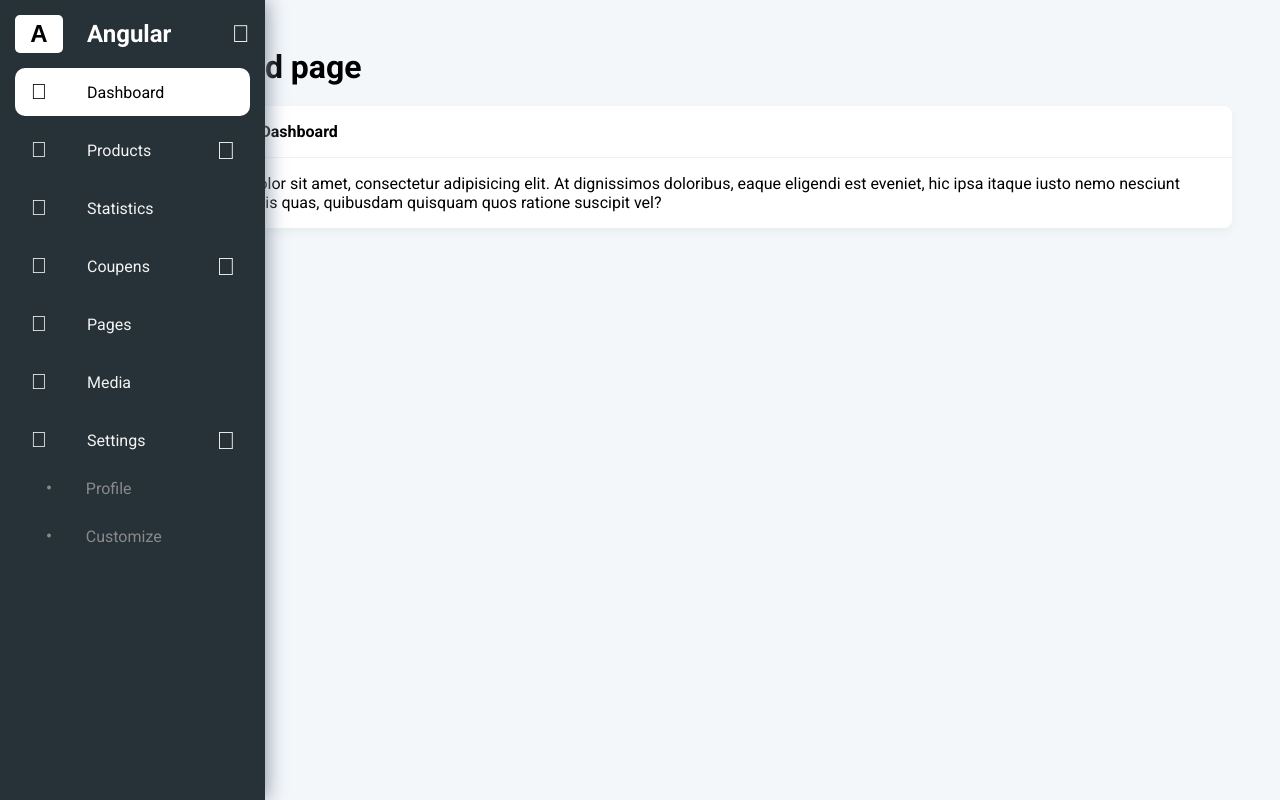
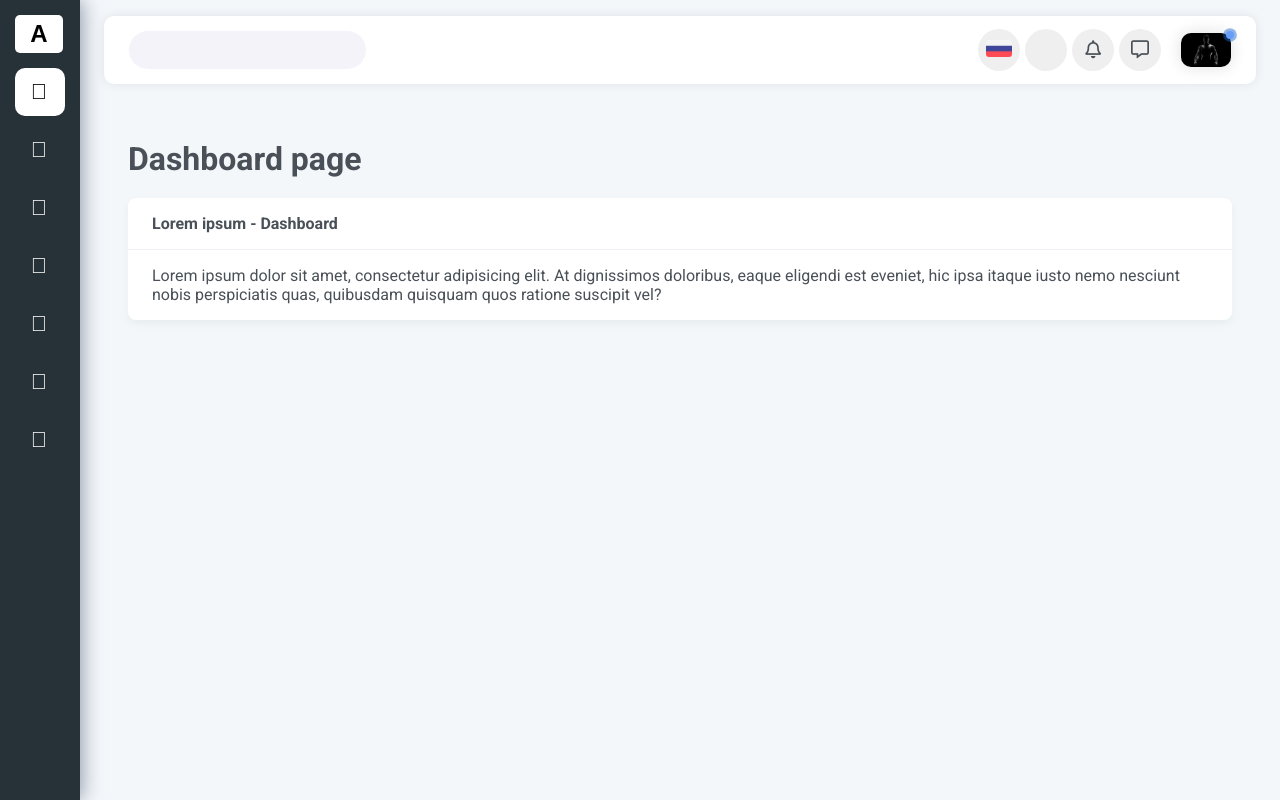
Before and after one commit to Saveliy199757/pet-project-life-maneger, an Angular app: page /dashboard in a window 1280 px wide. Built offline with nearby package versions, Linux system fonts and the light colour scheme.

Commit message:
add header component, style, logic

```diff
--- a/src/app/app.component.html
+++ b/src/app/app.component.html
@@ -1,4 +1,8 @@
 <app-sidenav (onToggleSidenav)="onToggleSidenav($event)"></app-sidenav>
+<app-header
+  [collapsed]="isSidenavCollapsed"
+  [screenWidth]="screenWidth"
+></app-header>
 <app-body
 [collapsed]="isSidenavCollapsed"
 [screenWidth]="screenWidth"
--- a/src/app/app.module.ts
+++ b/src/app/app.module.ts
@@ -12,6 +12,7 @@
 import { MediaComponent } from './media/media.component';
 import { SettingsComponent } from './settings/settings.component';
 import { SublevelMenuComponent } from './sidenav/sublevel-menu.component';
+import { HeaderComponent } from './header/header.component';
 
 @NgModule({
   declarations: [
@@ -23,12 +24,13 @@
     PagesComponent,
     MediaComponent,
     SettingsComponent,
-    SublevelMenuComponent
+    SublevelMenuComponent,
+    HeaderComponent
   ],
   imports: [
     BrowserModule,
     BrowserAnimationsModule,
-    AppRoutingModule
+    AppRoutingModule,
   ],
   providers: [],
   bootstrap: [AppComponent]
--- a/src/app/body/body.component.scss
+++ b/src/app/body/body.component.scss
@@ -1,6 +1,6 @@
 .body {
   width: calc(100% - 5rem);
-  height: 100vh;
+  margin-top: 5.75rem;
   margin-left: 5rem;
   z-index: 0;
   position: relative;
--- a/src/app/dashboard/dashboard.component.scss
+++ b/src/app/dashboard/dashboard.component.scss
@@ -0,0 +1,3 @@
+h1 {
+  color: #495057;
+}
--- /dev/null
+++ b/src/app/header/header.component.html
@@ -0,0 +1,50 @@
+<div class="head" [ngClass]="getHeadClass()">
+  <div class="head-content">
+    <div class="head-content-left">
+      <div class="search-container">
+        <div *ngIf="!canShowSearchAsOverlay" class="normal-search">
+          <input type="search" class="search" name="" id="">
+          <i class="far fa-search search-icon"></i>
+        </div>
+        <div *ngIf="canShowSearchAsOverlay">
+          <button
+            class="search-menu-btn ripple">
+            <i class="far fa-search search-icon"></i>
+          </button>
+        </div>
+      </div>
+    </div>
+    <div class="head-content-right">
+      <div class="head-menu">
+        <div class="head-menu-item">
+          <button class="head-menu-item-btn ripple">
+            <img [src]="'assets/flags/russia.jpg'" class="flag" alt="flag">
+          </button>
+          <button class="head-menu-item-btn ripple">
+            <i class="far fa-expand menu-icon"></i>
+          </button>
+          <button class="head-menu-item-btn ripple">
+            <i class="far fa-bell menu-icon"></i>
+          </button>
+          <button class="head-menu-item-btn ripple">
+            <i class="far fa-comment-alt menu-icon"></i>
+          </button>
+        </div>
+      </div>
+      <div class="head-user-avatar-container">
+        <div class="head-user-avatar">
+          <img src="../../assets/avatar.jpg" alt="user" class="user-avatar">
+          <div class="circle-indicator pulse"></div>
+        </div>
+      </div>
+    </div>
+  </div>
+</div>
+<ng-template #searchOverlay>
+  <div class="overlay overlay-search overlay-fall" >
+    <input type="search" class="search" name="" >
+    <button class="search-btn">
+      <i class="far fa-search search-icon"></i>
+    </button>
+  </div>
+</ng-template>
--- /dev/null
+++ b/src/app/header/header.component.scss
@@ -0,0 +1,132 @@
+.head {
+  width: calc(100% - 5rem);
+  margin-left: 5rem;
+  z-index: 1;
+  transition: all .5s ease;
+  background: #f4f7fa;
+  padding: 1rem 1.5rem 0 1.5rem;
+
+  position: fixed;
+  top: 0;
+
+  .head-content {
+    background-color: #fff;
+    border-radius: 0.625rem;
+    box-shadow: 0 0 10px 0 rgb(34 41 47 / 10%);
+    padding: 0.813rem 1.563rem;
+    display: flex;
+    align-items: center;
+    justify-content: space-between;
+
+    .head-content-left {
+      .search-container {
+        position: relative;
+
+        .normal-search {
+          .search {
+            border: none;
+            height: 2.375rem;
+            padding-left: 2.5rem;
+            padding-right: 1.25rem;
+            background-color: #f3f3f9;
+            box-shadow: none;
+            border-radius: 1.875rem;
+            outline: 0;
+          }
+
+          .search-icon {
+            position: absolute;
+            font-size: 1rem;
+            line-height: 2.375rem;
+            left: 0.813rem;
+            top: 0;
+            color: #74788d;
+          }
+        }
+      }
+    }
+
+    .head-content-right {
+      display: flex;
+      align-items: center;
+      .head-menu {
+        display: flex;
+        flex-direction: row;
+        align-items: center;
+        margin-left: 1.25rem;
+
+        .head-menu-item {
+          display: flex;
+          .head-menu-item-btn {
+            font-size: 18px;
+            height: 42px;
+            width: 42px;
+            cursor: pointer;
+            border: 1px solid transparent;
+            border-radius: 50%;
+            margin-left: 5px;
+            outline: 0;
+            color: #495057;
+
+            .flag {
+              height: 17px;
+              border-radius: 3px;
+              margin-top: 2px;
+            }
+          }
+          .head-menu-item-btn:hover,
+          .head-menu-item-btn:focus {
+            background: #eff2f3;
+            .menu-icon {
+              color: #699dfa;
+            }
+          }
+        }
+      }
+
+      .head-user-avatar-container {
+        margin-left: 20px;
+        .head-user-avatar {
+          position: relative;
+          .user-avatar {
+            margin-bottom: -4px;
+            width: 50px;
+            border-radius: 10px;
+            box-shadow: 0 0 15px rgb(35 35 35 / 15%);
+            cursor: pointer;
+          }
+          .circle-indicator {
+            width: 8px;
+            height: 8px;
+            border-radius: 50%;
+            position: absolute;
+            top: -2px;
+            right: -3px;
+            background: #699dfa;
+
+            &.pulse {
+              animation: pulse-animation 1.2s infinite;
+            }
+          }
+        }
+      }
+    }
+  }
+}
+.head-trimmed {
+  width: calc(100% - 16.5625rem);
+  margin-left: 16.5625rem;
+}
+.head-md-screen {
+  width: calc(100% - 5rem);
+  margin-left: 5rem;
+}
+
+@keyframes pulse-animation {
+  0% {
+    box-shadow: 0 0 0 0 rgba(26, 104, 206, 0.6);
+  }
+  100% {
+    box-shadow: 0 0 0 13px rgba(17, 64, 126, 0);
+  }
+}
--- /dev/null
+++ b/src/app/header/header.component.ts
@@ -0,0 +1,40 @@
+import {Component, HostListener, Input, OnInit} from '@angular/core';
+
+@Component({
+  selector: 'app-header',
+  templateUrl: './header.component.html',
+  styleUrls: ['./header.component.scss']
+})
+export class HeaderComponent implements OnInit {
+
+  @Input() collapsed = false
+  @Input() screenWidth = 0
+
+  canShowSearchAsOverlay = false
+
+  constructor() { }
+
+  @HostListener('window:resize', ['$event'])
+  onResize(event: any) {
+    this.checkCanShowSearchAsOverlay(window.innerWidth)
+  }
+
+  ngOnInit(): void {
+    this.checkCanShowSearchAsOverlay(window.innerWidth)
+  }
+
+  getHeadClass(): string {
+    let styleClass = ""
+    if (this.collapsed && this.screenWidth > 768) {
+      styleClass = "head-trimmed"
+    } else {
+      styleClass = "head-md-screen"
+    }
+    return styleClass
+  }
+
+  checkCanShowSearchAsOverlay(innerWidth: number): void {
+    this.canShowSearchAsOverlay = innerWidth < 845;
+  }
+
+}
--- a/src/app/sidenav/sidenav.component.scss
+++ b/src/app/sidenav/sidenav.component.scss
@@ -2,7 +2,7 @@
   background: #263238;
   transition: all .5s ease;
   position: fixed;
-  z-index: 1;
+  z-index: 2;
   top: 0;
   width: 5rem;
   height: 100vh;
--- a/src/app/sidenav/sidenav.component.ts
+++ b/src/app/sidenav/sidenav.component.ts
@@ -34,7 +34,7 @@
 
   constructor(public router: Router) { }
 
-  collapsed = true
+  collapsed = false
   navData = navbarData
   screenWidth = 0
   multiple: boolean = false
--- a/src/styles.scss
+++ b/src/styles.scss
@@ -10,6 +10,7 @@
 body {
   position: relative;
   font-family: 'Roboto', sans-serif;
+  background: #f4f7fa;
 }
 
 .card {
@@ -19,6 +20,7 @@
   background-color: #fff;
   margin: 1.25rem 0 1.25rem 0;
   box-shadow: 0 .25rem .5rem #e6edef;
+  color: #495057;
 
   .card-head {
     padding: 1rem 1.5rem;
```
Also changed, not shown: src/assets/avatar.jpg (added), src/assets/flags/russia.jpg (added).
